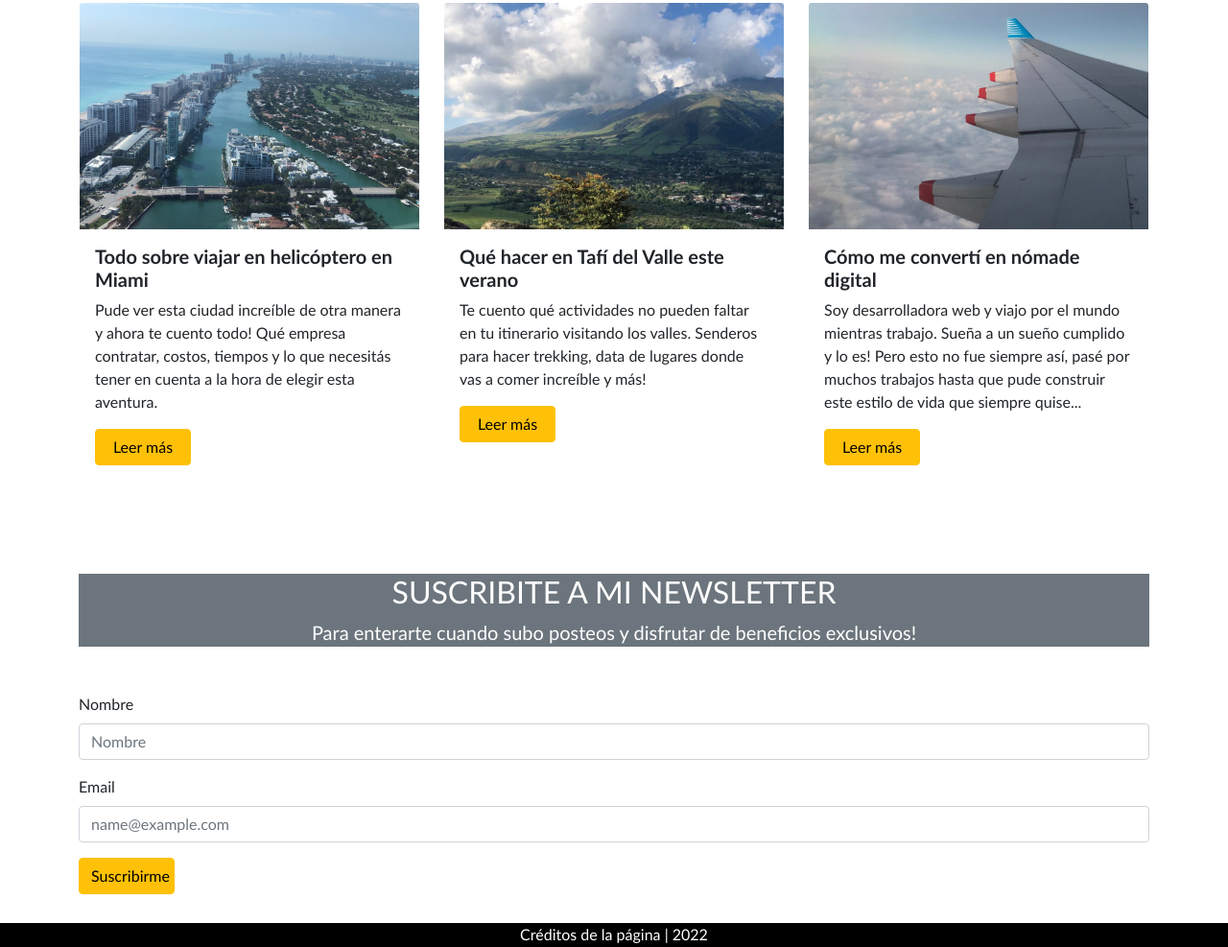
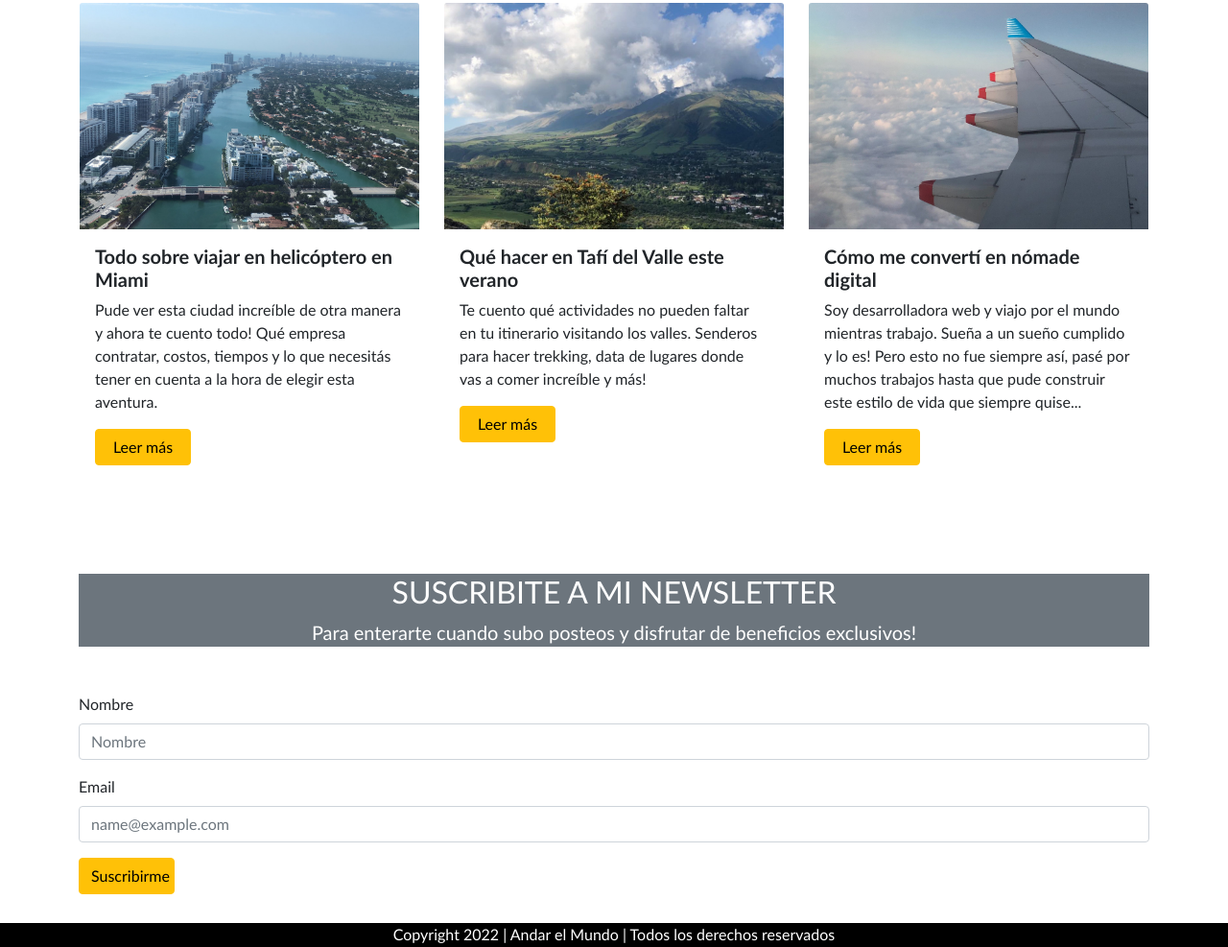
Before and after one commit to solanafr/Proyecto-Final, a website: page index.html in a window 1280 px wide. Shown: the part 708-1695 px from the top of the page at 96% size. Drawn offline with Linux system fonts and the light colour scheme.

Commit message:
cambios texto footer en todas las paginas

```diff
--- a/index.html
+++ b/index.html
@@ -122,7 +122,7 @@
 
     <!--FOOTER-->
     <footer class="footer">
-        <p class="footer__text"> Créditos de la página | 2022 </p>
+        <p class="footer__text"> Copyright 2022 | Andar el Mundo | Todos los derechos reservados </p>
     </footer>
     <script src="js/bootstrap.bundle.min.js"></script>
 </body>
```
Also changed, not shown: pages/contacto.html (+1 -1 lines), pages/destinos.html (+1 -1 lines), pages/nomade-digital.html (+1 -1 lines), pages/sobre-mi.html (+1 -1 lines).
